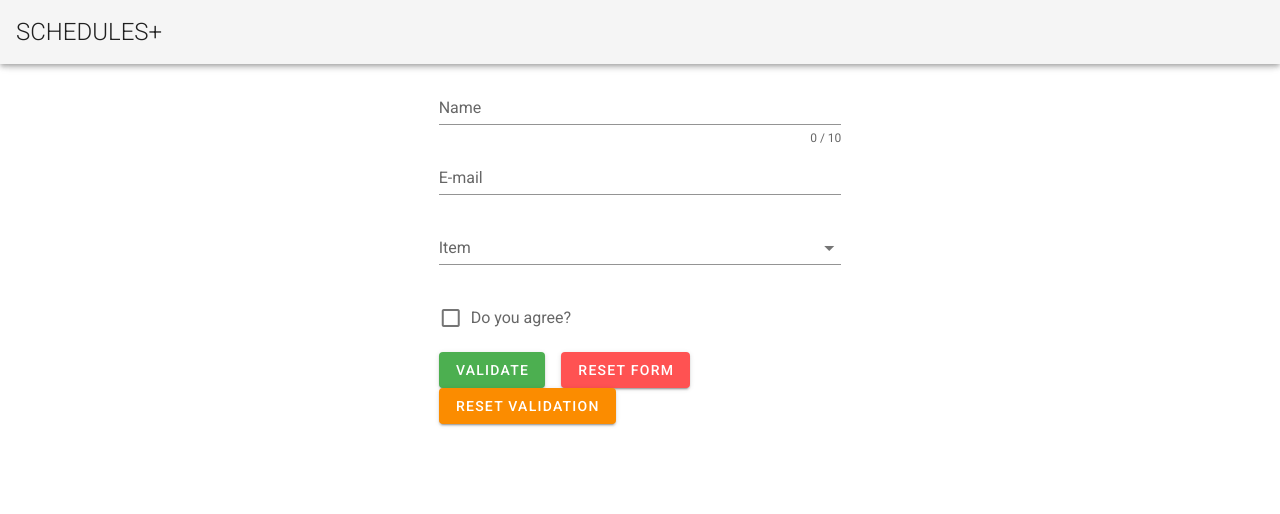
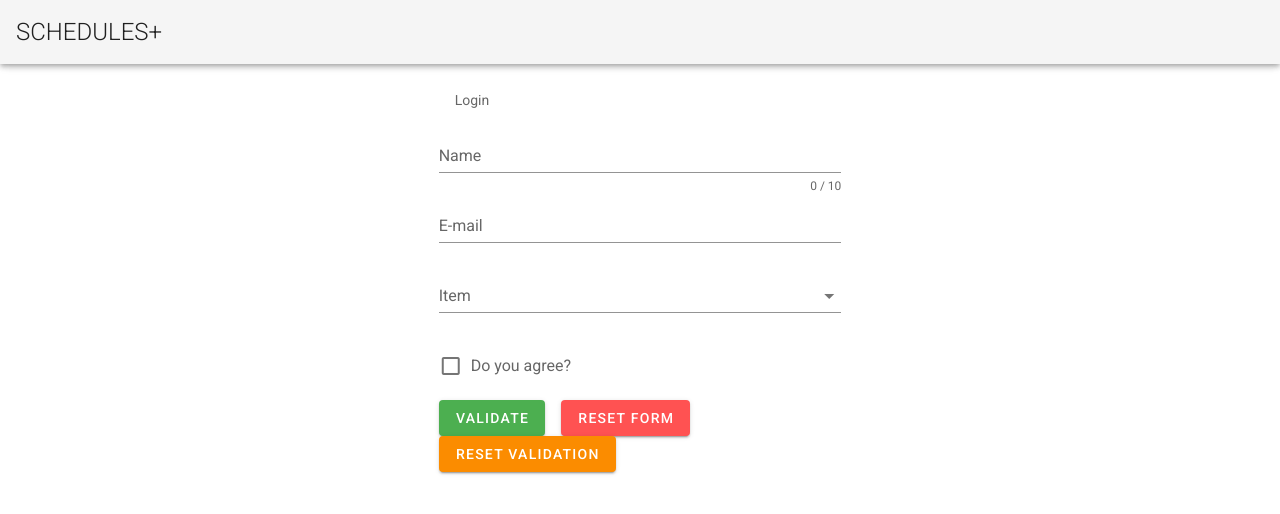
Before and after one commit to CygnusOfBalance/CS321, a Vue app in the folder web-app/: page / in a window 1280 px wide. Shown: the top 514 px of the page. Built offline with nearby package versions, Linux system fonts and the light colour scheme.

Commit message:
added 'login' to it

```diff
--- a/web-app/src/components/loginPage.vue
+++ b/web-app/src/components/loginPage.vue
@@ -5,6 +5,7 @@
     lazy-validation
   >
    <v-col cols="4" offset="4">
+    <v-subheader>Login</v-subheader>
     <v-text-field
       v-model="name"
       :counter="10"
```
